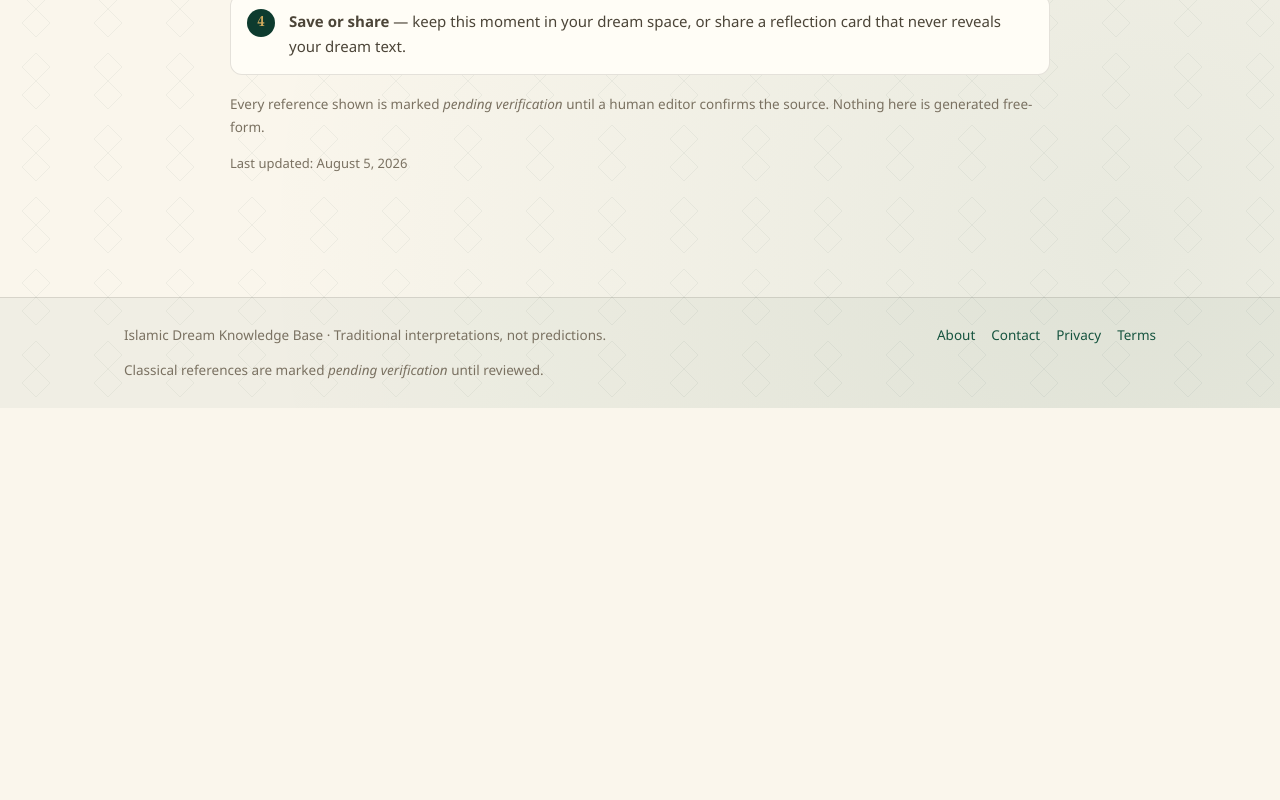
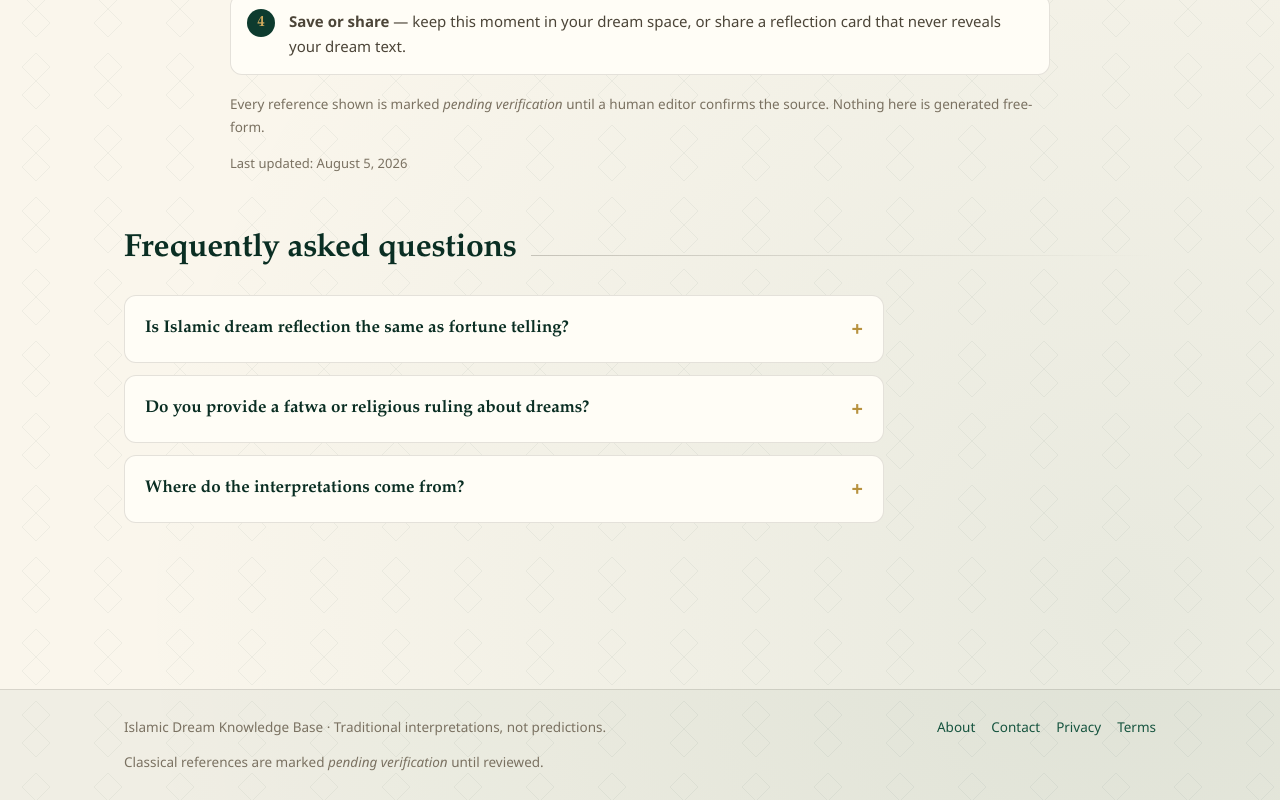
Before and after one commit to viridi0618/islamicdreamreflection-web, a Next.js app: page /interpreter in a window 1280 px wide. Shown: the part 1611-2411 px from the top of the page. Before the commit the page ends 2019 px from the top, so only its background shows below. Built offline with nearby package versions, Linux system fonts and the light colour scheme; no server answers.

Commit message:
fix(geo): render interpreter FAQ in HTML to match FAQPage schema; refine about metadata title/description

```diff
--- a/app/about/page.tsx
+++ b/app/about/page.tsx
@@ -3,9 +3,9 @@ import Link from "next/link";
 import { SITE_URL } from "@/lib/site";
 
 export const metadata: Metadata = {
-  title: "About",
+  title: { absolute: "About Islamic Dream Reflection" },
   description:
-    "About Islamic Dream Reflection - an educational platform for exploring dreams through Islamic traditions and classical scholarship, for reflection and learning.",
+    "Learn about Islamic Dream Reflection, an educational reflection platform grounded in Islamic traditions and classical scholarship. Educational use only.",
   alternates: { canonical: `${SITE_URL}/about` },
   robots: { index: true, follow: true }
 };
--- a/app/interpreter/page.tsx
+++ b/app/interpreter/page.tsx
@@ -125,6 +125,21 @@ export default async function InterpreterPage({
           Last updated: August 5, 2026
         </p>
       </section>
+
+      <section className="section" aria-labelledby="interp-faq-heading">
+        <div className="section__head">
+          <h2 id="interp-faq-heading">Frequently asked questions</h2>
+          <span className="rule" />
+        </div>
+        <div className="faq">
+          {faqs.map((faq) => (
+            <details key={faq.question} className="faq__item">
+              <summary>{faq.question}</summary>
+              <div className="faq__body">{faq.answer}</div>
+            </details>
+          ))}
+        </div>
+      </section>
     </article>
   );
 }
```
